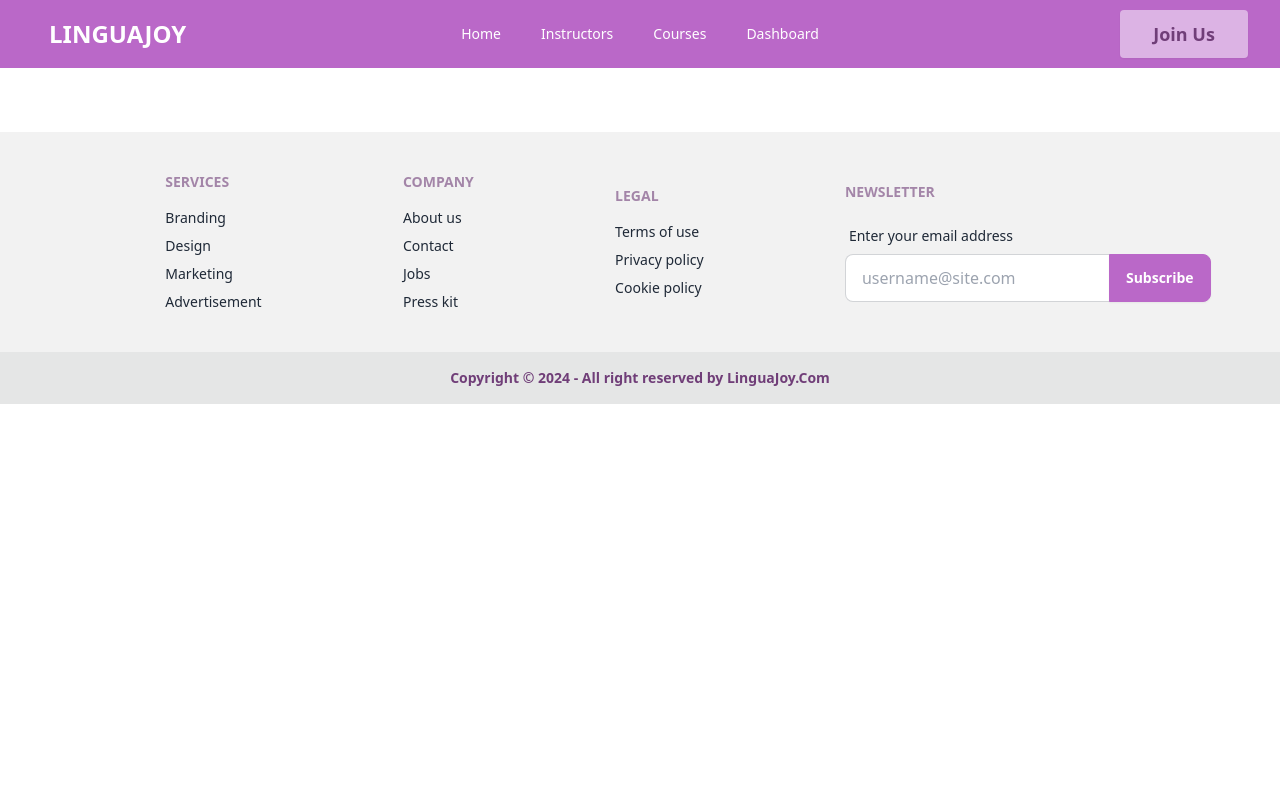
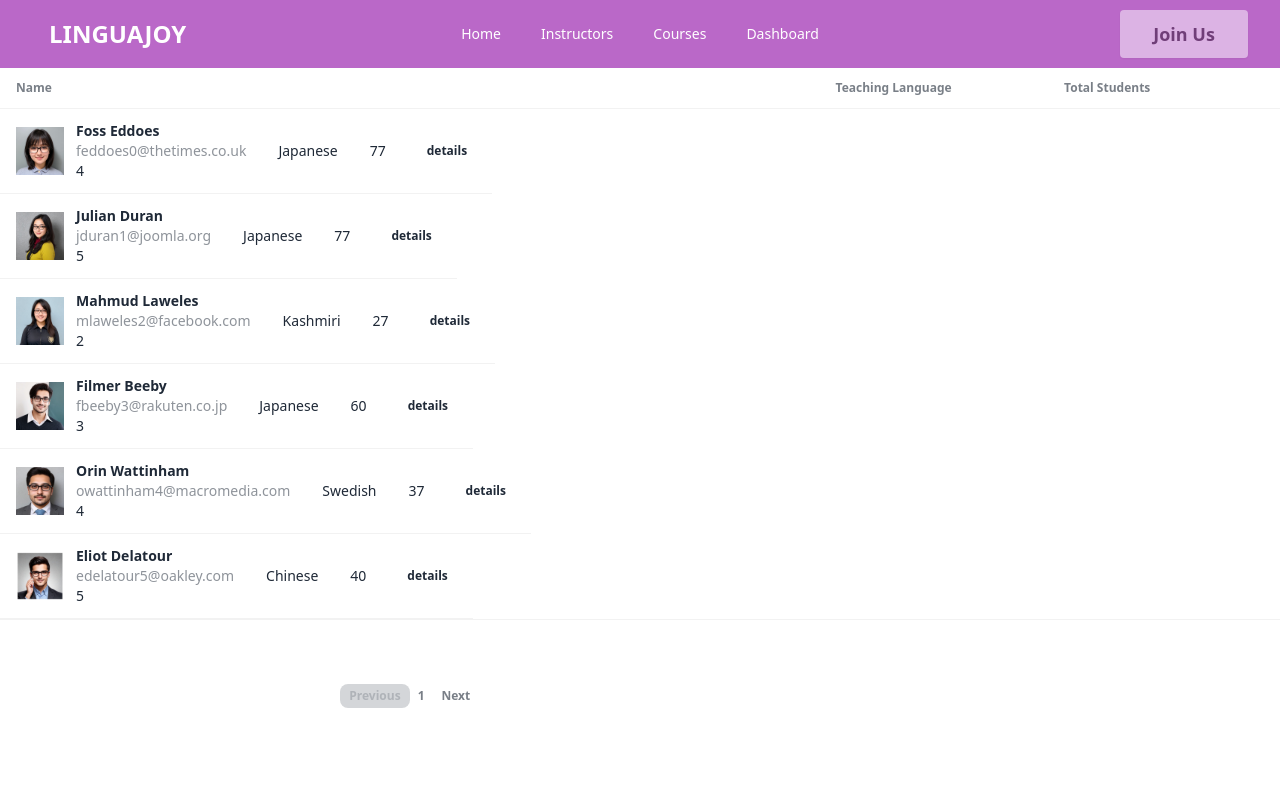
Before and after one commit to QuaziSamiha/lingua-joy-client, a React (Vite) app: page /instructors in a window 1280 px wide. Shown: the top 800 px of the page. Built offline with nearby package versions, Linux system fonts and the light colour scheme.

Commit message:
table structure and pagination done

```diff
--- /dev/null
+++ b/src/components/Pagination/Pagination.jsx
@@ -0,0 +1,39 @@
+const Pagination = ({ currentPage, totalPages, onPageChange }) => {
+  return (
+    <div className="text-center py-8 w-full">
+      {/* Previous page button */}
+      <button
+        onClick={() => onPageChange(Math.max(currentPage - 1, 1))}
+        className="mx-2 btn btn-ghost btn-xs"
+        disabled={currentPage === 1}
+      >
+        Previous
+      </button>
+
+      {/* Numbered buttons */}
+      {/* {Array.from({ length: totalPages }, (_, index) => (
+        <button
+          key={index}
+          onClick={() => onPageChange(index + 1)}
+          className={`mx-2 btn btn-ghost btn-xs ${
+            currentPage === index + 1 ? "btn-active" : ""
+          }`}
+        >
+          {index + 1}
+        </button>
+      ))} */}
+      {currentPage}
+
+      {/* Next page button */}
+      <button
+        onClick={() => onPageChange(Math.min(currentPage + 1, totalPages))}
+        className="mx-2 btn btn-ghost btn-xs"
+        disabled={currentPage === totalPages}
+      >
+        Next
+      </button>
+    </div>
+  );
+};
+
+export default Pagination;
--- a/src/pages/Home/TopInstructors/TopInstructors.jsx
+++ b/src/pages/Home/TopInstructors/TopInstructors.jsx
@@ -1,24 +1,20 @@
-import { useEffect } from "react";
+import { useContext, useEffect } from "react";
 import { useState } from "react";
 import InstructorCard from "../InstructorCard/InstructorCard";
 import { Link } from "react-router-dom";
-// import { FaArrowRight } from "react-icons/fa";
+import { InstructorContext } from "../../../providers/InstructorContext/InstructorContext";
 
 const TopInstructors = () => {
   const [topInstructors, setTopInstructors] = useState([]);
+  const { allInstructors } = useContext(InstructorContext);
 
   useEffect(() => {
-    fetch(`./instructorData.json`)
-      .then((res) => res.json())
-      .then((data) => {
-        // console.log(data);
-        const sortedInstructors = data.sort(
-          (a, b) => b.totalStudent - a.totalStudent
-        );
-        const top6Instructors = sortedInstructors.slice(0, 6);
-        setTopInstructors(top6Instructors);
-      });
-  }, []);
+    const sortedInstructors = allInstructors.sort(
+      (a, b) => b.totalStudent - a.totalStudent
+    );
+    const top6Instructors = sortedInstructors.slice(0, 6);
+    setTopInstructors(top6Instructors);
+  }, [allInstructors]);
 
   // console.log(topInstructors);
 
@@ -51,7 +47,6 @@ const TopInstructors = () => {
             className="text-lg font-bold text-[#703e78] flex items-center"
           >
             All Instructors
-            {/* <FaArrowRight className="ml-2 mt-1"/> */}
           </Link>
         </div>
       </div>
--- /dev/null
+++ b/src/pages/Instructors/BriefInfo/BriefInfo.jsx
@@ -0,0 +1,32 @@
+const BriefInfo = ({ instructor }) => {
+  //   console.log(instructor);
+  const { name, imageUrl, id, totalStudent, email, language, rating } =
+    instructor;
+  return (
+    <div>
+      <tr>
+        <td>
+          <div className="flex items-center gap-3">
+            <div className="">
+              <div className="w-12 h-12">
+                <img src={imageUrl} alt="" />
+              </div>
+            </div>
+            <div>
+              <div className="font-bold">{name}</div>
+              <div className="text-sm opacity-50">{email}</div>
+              <div>{rating}</div>
+            </div>
+          </div>
+        </td>
+        <td>{language}</td>
+        <td>{totalStudent}</td>
+        <th>
+          <button className="btn btn-ghost btn-xs">details</button>
+        </th>
+      </tr>
+    </div>
+  );
+};
+
+export default BriefInfo;
--- a/src/pages/Instructors/Instructors/Instructors.jsx
+++ b/src/pages/Instructors/Instructors/Instructors.jsx
@@ -1,10 +1,62 @@
-import { useContext } from "react";
+import { useContext, useState } from "react";
 import { InstructorContext } from "../../../providers/InstructorContext/InstructorContext";
+import BriefInfo from "../BriefInfo/BriefInfo";
+import Pagination from "../../../components/Pagination/Pagination";
 
 const Instructors = () => {
-  const { allInstructor } = useContext(InstructorContext);
-  console.log(allInstructor);
-  return <section></section>;
+  const { allInstructors } = useContext(InstructorContext);
+  // console.log(allInstructors);
+  const [currentPage, setCurrentPage] = useState(1);
+  const itemsPerPage = 6;
+
+  // Calculate the range of instructors to display for the current page
+  const indexOfLastInstructor = currentPage * itemsPerPage;
+  const indexOfFirstInstructor = indexOfLastInstructor - itemsPerPage;
+  const currentInstructors = allInstructors.slice(
+    indexOfFirstInstructor,
+    indexOfLastInstructor
+  );
+
+  // Change page
+  const handlePageChange = (pageNumber) => setCurrentPage(pageNumber);
+
+  return (
+    <section>
+      <div className="overflow-x-auto">
+        <table className="table">
+          {/* head */}
+          <thead>
+            <tr>
+              <th>Name</th>
+              <th>Teaching Language</th>
+              <th>Total Students</th>
+              <th></th>
+            </tr>
+          </thead>
+          <tbody>
+            {/* {allInstructors.map((instructor) => (
+              <BriefInfo key={instructor.id} instructor={instructor} />
+            ))} */}
+            {allInstructors
+              .slice(indexOfFirstInstructor, indexOfLastInstructor)
+              .map((instructor) => (
+                <BriefInfo key={instructor.id} instructor={instructor} />
+              ))}
+          </tbody>
+          {/* foot */}
+          <tfoot>
+            <div className="text-center py-8 w-full">
+              <Pagination
+                currentPage={currentPage}
+                totalPages={Math.ceil(allInstructors.length / itemsPerPage)}
+                onPageChange={handlePageChange}
+              />
+            </div>
+          </tfoot>
+        </table>
+      </div>
+    </section>
+  );
 };
 
 export default Instructors;
--- a/src/providers/InstructorContext/InstructorContext.jsx
+++ b/src/providers/InstructorContext/InstructorContext.jsx
@@ -5,18 +5,18 @@ import { createContext } from "react";
 export const InstructorContext = createContext();
 
 export const InstructorProvider = ({ children }) => {
-  const [allInstructor, setAllInstructor] = useState([]);
+  const [allInstructors, setAllInstructors] = useState([]);
 
   useEffect(() => {
     fetch("./instructorData.json")
       .then((res) => res.json())
       .then((data) => {
         // console.log(data);
-        setAllInstructor(data);
+        setAllInstructors(data);
       });
   }, []);
   return (
-    <InstructorContext.Provider value={{ allInstructor }}>
+    <InstructorContext.Provider value={{ allInstructors }}>
       {children}
     </InstructorContext.Provider>
   );
```
